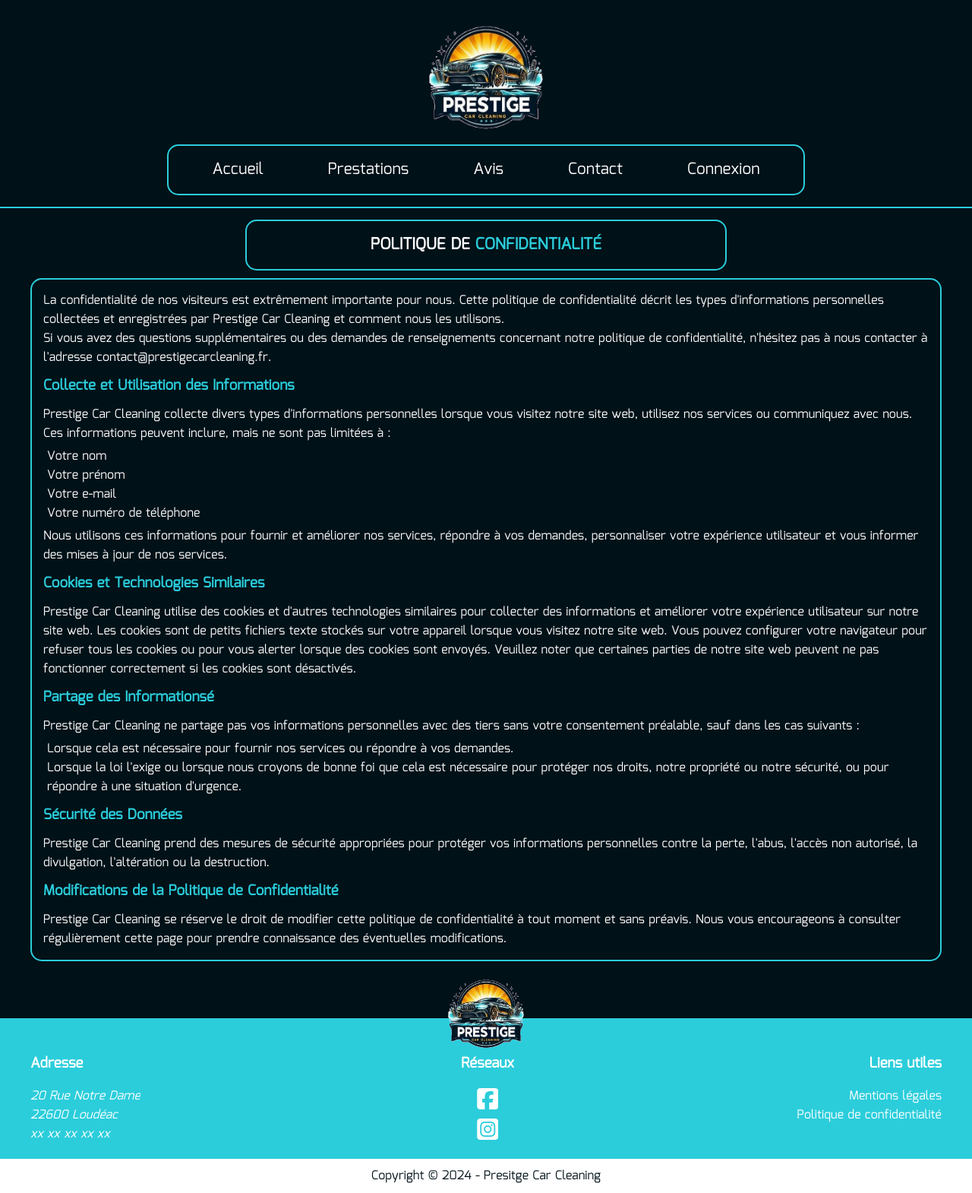
After one commit to QuentinG22/prestigeCarCleaning, a PHP site: template app/Views/frontOffice/privacyPolicy.php in a window 1280 px wide. The commit adds this page. Shown: the whole page at 76% size. Run offline with PHP 8.4, Linux system fonts and the light colour scheme; the template is opened without the code that fills it, so the values that code supplies are empty.

Commit message:
Ajout des pages mentions légales et politique de confidentialité

```diff
--- a/app/Views/common/footer.php
+++ b/app/Views/common/footer.php
@@ -30,8 +30,8 @@
                     <?php if (isset($_SESSION['userIsAdmin']) && $_SESSION['userIsAdmin'] === 1) : ?>
                         <li><a href="admin">Espace admin</a></li>
                     <?php endif; ?>
-                    <li><a href="">Mentions légales</a></li>
-                    <li><a href="">Politique de confidentialité</a></li>
+                    <li><a href="mentions-légales">Mentions légales</a></li>
+                    <li><a href="politique-de-confidentialité">Politique de confidentialité</a></li>
                 </ul>
             </article>
         </section>
--- /dev/null
+++ b/app/Views/frontOffice/privacyPolicy.php
@@ -0,0 +1,79 @@
+<?php
+require "app/Views/common/head.php";
+require "app/Views/common/header.php";
+?>
+<main class="container">
+    <h1 class="title">Politique de <span>confidentialité</span></h1>
+    <article class="privacyPolice">
+        <div>
+            <p>
+                La confidentialité de nos visiteurs est extrêmement importante pour nous.
+                Cette politique de confidentialité décrit les types d'informations personnelles collectées et
+                enregistrées par Prestige Car Cleaning et comment nous les utilisons.
+            </p>
+            <p>
+                Si vous avez des questions supplémentaires ou des demandes de renseignements concernant notre politique de confidentialité,
+                n'hésitez pas à nous contacter à l'adresse contact@prestigecarcleaning.fr.
+            </p>
+            <h3>Collecte et Utilisation des Informations</h3>
+            <p>
+                Prestige Car Cleaning collecte divers types d'informations personnelles lorsque vous visitez notre site web,
+                utilisez nos services ou communiquez avec nous. Ces informations peuvent inclure, mais ne sont pas limitées à :
+            </p>
+            <ul>
+                <li>
+                    Votre nom
+                </li>
+                <li>
+                    Votre prénom
+                </li>
+                <li>
+                    Votre e-mail
+                </li>
+                <li>
+                    Votre numéro de téléphone
+                </li>
+            </ul>
+            <p>
+                Nous utilisons ces informations pour fournir et améliorer nos services, répondre à vos demandes,
+                personnaliser votre expérience utilisateur et vous informer des mises à jour de nos services.
+            </p>
+            <h3>Cookies et Technologies Similaires</h3>
+            <p>
+                Prestige Car Cleaning utilise des cookies et d'autres technologies similaires pour collecter des
+                informations et améliorer votre expérience utilisateur sur notre site web.
+                Les cookies sont de petits fichiers texte stockés sur votre appareil lorsque vous visitez notre
+                site web. Vous pouvez configurer votre navigateur pour refuser tous les cookies ou
+                pour vous alerter lorsque des cookies sont envoyés. Veuillez noter que certaines parties de
+                notre site web peuvent ne pas fonctionner correctement si les cookies sont désactivés.
+            </p>
+            <h3>Partage des Informationsé</h3>
+            <p>
+                Prestige Car Cleaning ne partage pas vos informations personnelles avec des tiers sans
+                votre consentement préalable, sauf dans les cas suivants :
+            </p>
+            <ul>
+                <li>
+                    Lorsque cela est nécessaire pour fournir nos services ou répondre à vos demandes.
+                </li>
+                <li>
+                    Lorsque la loi l'exige ou lorsque nous croyons de bonne foi que cela est nécessaire pour protéger nos droits,
+                    notre propriété ou notre sécurité, ou pour répondre à une situation d'urgence.
+                </li>
+            </ul>
+            <h3>Sécurité des Données</h3>
+            <p>
+                Prestige Car Cleaning prend des mesures de sécurité appropriées pour protéger vos informations personnelles contre la perte,
+                l'abus, l'accès non autorisé, la divulgation, l'altération ou la destruction.
+            </p>
+            <h3>Modifications de la Politique de Confidentialité</h3>
+            <p>
+                Prestige Car Cleaning se réserve le droit de modifier cette politique de confidentialité à tout moment et sans préavis.
+                Nous vous encourageons à consulter régulièrement cette page pour prendre connaissance des éventuelles modifications.
+            </p>
+        </div>
+    </article>
+</main>
+<?php
+require "app/Views/common/footer.php";
+?>
--- a/public/css/style.scss
+++ b/public/css/style.scss
@@ -491,6 +491,22 @@ footer {
     }
 }
 
+// ======== Page mentions légale et politique de confidentialité ========
+
+.legalNotice,
+.privacyPolice{
+    > div {
+        @include box();
+        >h3{
+            margin: 10px 0;
+            color: $colorfooter;
+        }
+        >ul{
+            margin: 5px;
+        }
+    }
+}
+
 // **************************************** Style des différentes pages du Back Office ****************************************
 
 // ======== Page accueil admin ========
```
Also changed, not shown: app/Controllers/FrontOffice/LegalNotice.php (added, +12 -0 lines), app/Controllers/FrontOffice/PrivacyPolicy.php (added, +12 -0 lines), app/Router/Route.php (+10 -0 lines), app/Views/frontOffice/legalNotice.php (added, +55 -0 lines), public/css/style.css (+16 -0 lines), public/css/style.min.css, 2 other files.
